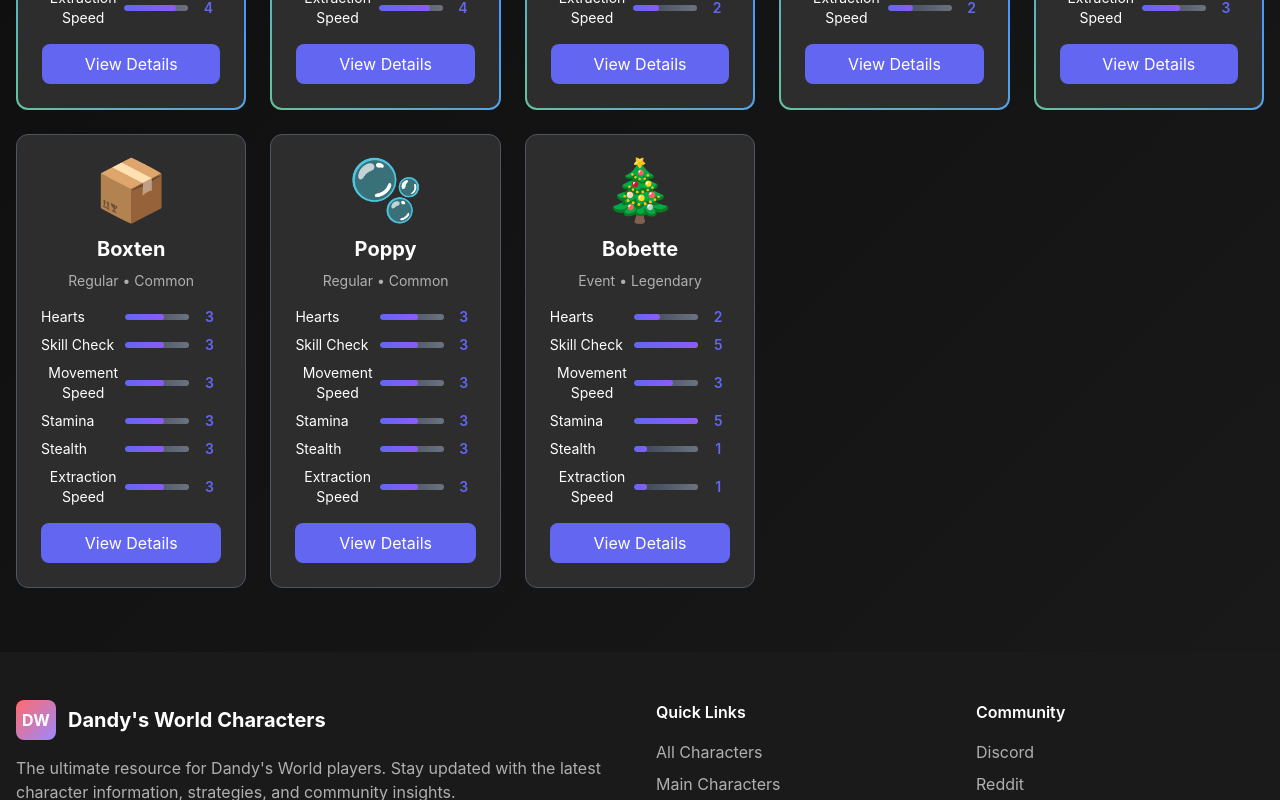
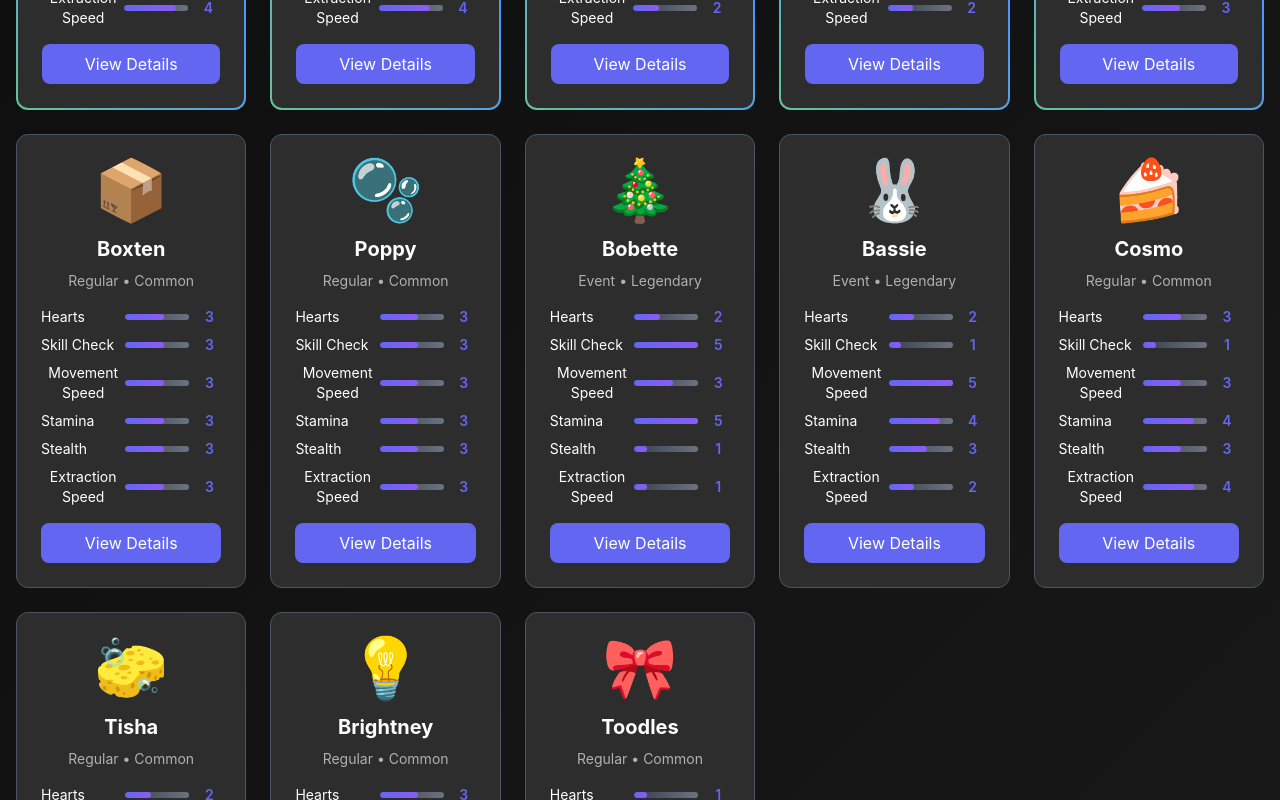
Before and after one commit to lanxyluo/dandysworldcharacters, a React (Vite) app: page / in a window 1280 px wide. Shown: the part 1120-1920 px from the top of the page. Built offline with nearby package versions, Linux system fonts and the light colour scheme.

Commit message:
Update characters.ts

```diff
--- a/src/data/characters.ts
+++ b/src/data/characters.ts
@@ -28,6 +28,7 @@ export interface Character {
   requirements: {
     ichor?: number;
     ornaments?: number;
+    baskets?: number;  // 新增：复活节活动货币
     research?: string;
     mastery?: string;
     other?: string[];
@@ -288,5 +289,167 @@ export const characters: Character[] = [
       research: "100% Research on Twisted Bobette",
       note: "Christmas Event Only"
     }
+  },
+  {
+    id: "bassie",
+    name: "Bassie",
+    fullName: "Bassie Bloomington",
+    type: "event",
+    rarity: "legendary",
+    image: "🐰",
+    description: "An Easter basket character that can share items with other Toons",
+    stats: {
+      hearts: 2,
+      skillCheck: 1,
+      movementSpeed: 5,
+      stamina: 4,
+      stealth: 3,
+      extractionSpeed: 2
+    },
+    abilities: {
+      active: {
+        name: "Springful Sharing",
+        description: "Can drop items from her inventory, sharing them with other Toons",
+        cooldown: 0
+      },
+      passive: {
+        name: "Easter Spirit",
+        description: "Increases item discovery rate for nearby Toons"
+      }
+    },
+    requirements: {
+      baskets: 3000,
+      ichor: 2500,
+      research: "100% Research on Twisted Bassie",
+      note: "Easter Event Only"
+    }
+  },
+  {
+    id: "cosmo",
+    name: "Cosmo",
+    fullName: "Cosmo",
+    type: "regular",
+    rarity: "common",
+    image: "🍰",
+    description: "A cupcake character with healing abilities, Sprout's best friend",
+    stats: {
+      hearts: 3,
+      skillCheck: 1,
+      movementSpeed: 3,
+      stamina: 4,
+      stealth: 3,
+      extractionSpeed: 4
+    },
+    abilities: {
+      active: {
+        name: "Sugar Rush",
+        description: "Heals a targeted Toon by 1 Heart at the cost of 50 Tapes",
+        cooldown: 60
+      },
+      passive: {
+        name: "Sweet Aroma",
+        description: "Increases healing effectiveness when multiple healing items are used"
+      }
+    },
+    requirements: {
+      ichor: 750,
+      research: "100% Research on Twisted Cosmo"
+    }
+  },
+  {
+    id: "tisha",
+    name: "Tisha",
+    fullName: "Tisha",
+    type: "regular",
+    rarity: "common",
+    image: "🧽",
+    description: "A tissue box character focused on cleaning and support, Shelly's good friend",
+    stats: {
+      hearts: 2,
+      skillCheck: 4,
+      movementSpeed: 4,
+      stamina: 2,
+      stealth: 4,
+      extractionSpeed: 3
+    },
+    abilities: {
+      active: {
+        name: "Clean Up",
+        description: "Removes negative status effects from nearby Toons",
+        cooldown: 45
+      },
+      passive: {
+        name: "Tidy Up",
+        description: "Automatically picks up items when walking over them"
+      }
+    },
+    requirements: {
+      ichor: 500,
+      research: "100% Research on Twisted Tisha"
+    }
+  },
+  {
+    id: "brightney",
+    name: "Brightney",
+    fullName: "Brightney",
+    type: "regular",
+    rarity: "common",
+    image: "💡",
+    description: "A lamp character that provides light and visibility, Vee's favorite contestant",
+    stats: {
+      hearts: 3,
+      skillCheck: 3,
+      movementSpeed: 3,
+      stamina: 4,
+      stealth: 1,
+      extractionSpeed: 4
+    },
+    abilities: {
+      active: {
+        name: "Bright Light",
+        description: "Creates a large light radius that reveals nearby Twisteds for 10 seconds",
+        cooldown: 75
+      },
+      passive: {
+        name: "Illumination",
+        description: "Provides constant light radius and can see in dark areas"
+      }
+    },
+    requirements: {
+      ichor: 1000,
+      research: "100% Research on Twisted Brightney"
+    }
+  },
+  {
+    id: "toodles",
+    name: "Toodles",
+    fullName: "Toodles",
+    type: "regular",
+    rarity: "common",
+    image: "🎀",
+    description: "An 8-ball character with speed abilities, loves dogs like Pebble",
+    stats: {
+      hearts: 1,
+      skillCheck: 3,
+      movementSpeed: 4,
+      stamina: 3,
+      stealth: 3,
+      extractionSpeed: 2
+    },
+    abilities: {
+      active: {
+        name: "Vanish",
+        description: "Becomes temporarily invisible and gains speed boost for 5 seconds",
+        cooldown: 70
+      },
+      passive: {
+        name: "Childish Excitement",
+        description: "Gains movement speed when other Toons are nearby"
+      }
+    },
+    requirements: {
+      ichor: 1250,
+      research: "100% Research on Twisted Toodles"
+    }
   }
 ];
```
